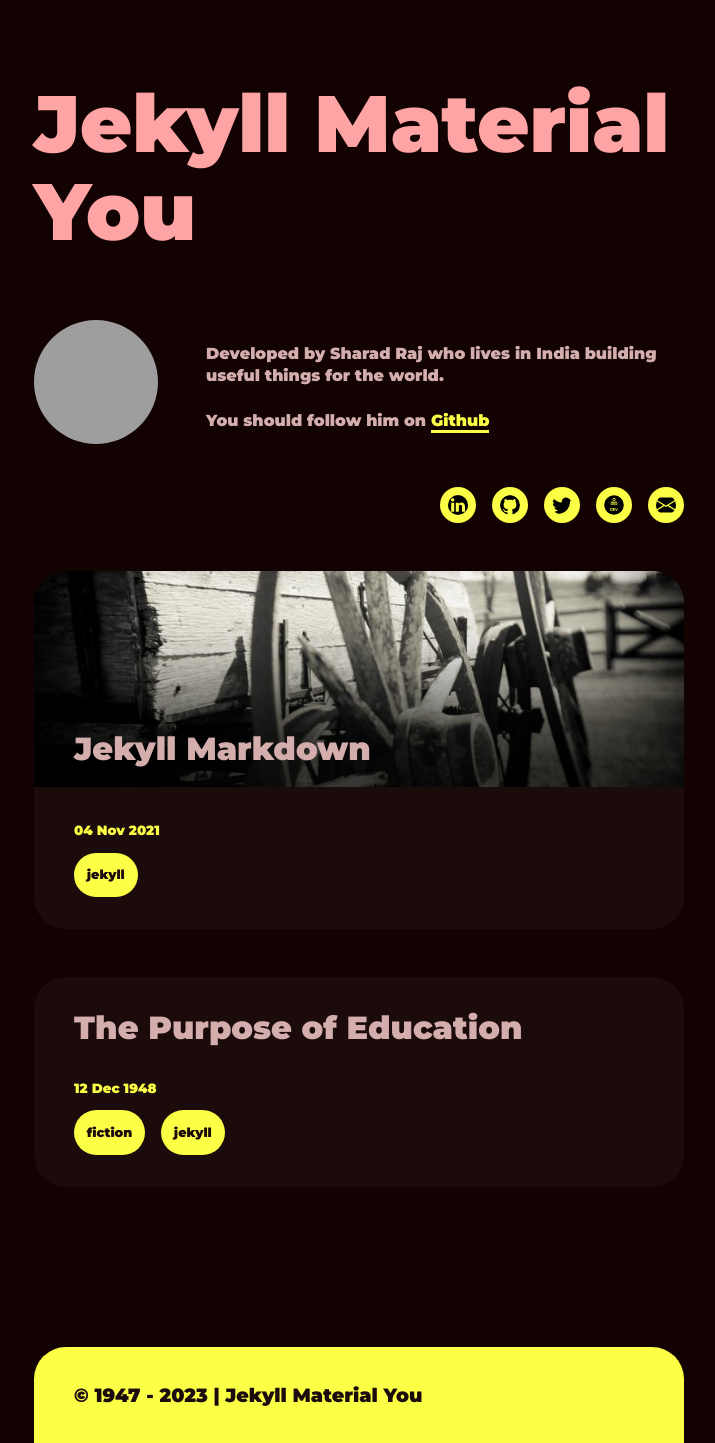
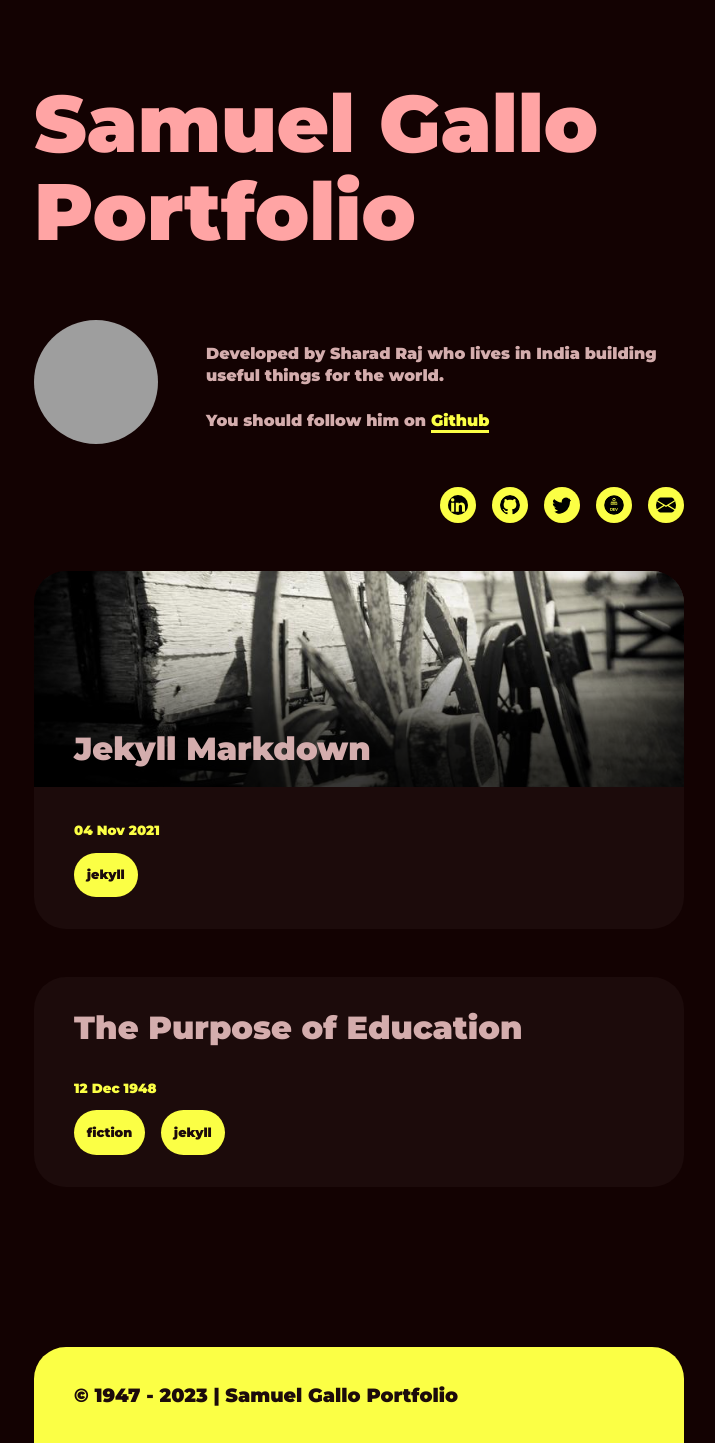
Before and after one commit to GalloSamuel/portfolio, a Jekyll site: the page built from jekyll-theme-material-you-main/index.md, in a window 1280 px wide. Shown: the whole page, without its empty margins (281-996 px from the left). Built offline with Jekyll 4.4.1, drawn with Linux system fonts in a browser that asks for light colours; grey boxes are pictures that could not be loaded.

Commit message:
Update _config.yml

```diff
--- a/jekyll-theme-material-you-main/_config.yml
+++ b/jekyll-theme-material-you-main/_config.yml
@@ -1,4 +1,4 @@
-title: Jekyll Material You
+title: Samuel Gallo Portfolio
 markdown: kramdown
 # url: ""
 # baseurl: "/jekyll-theme-material-you"
```
